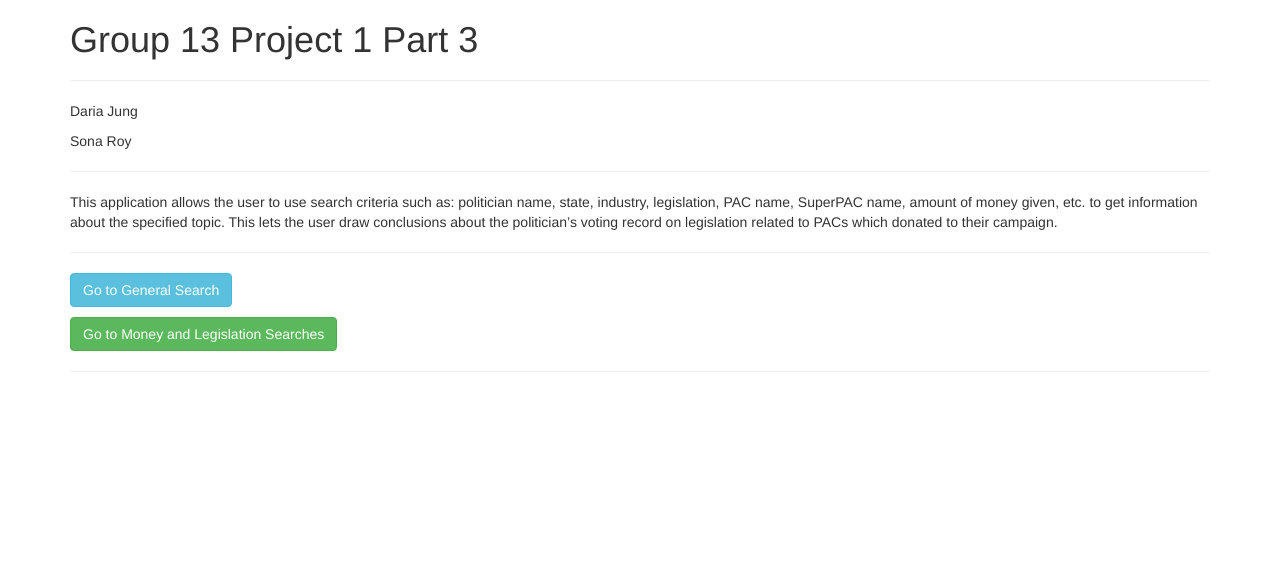
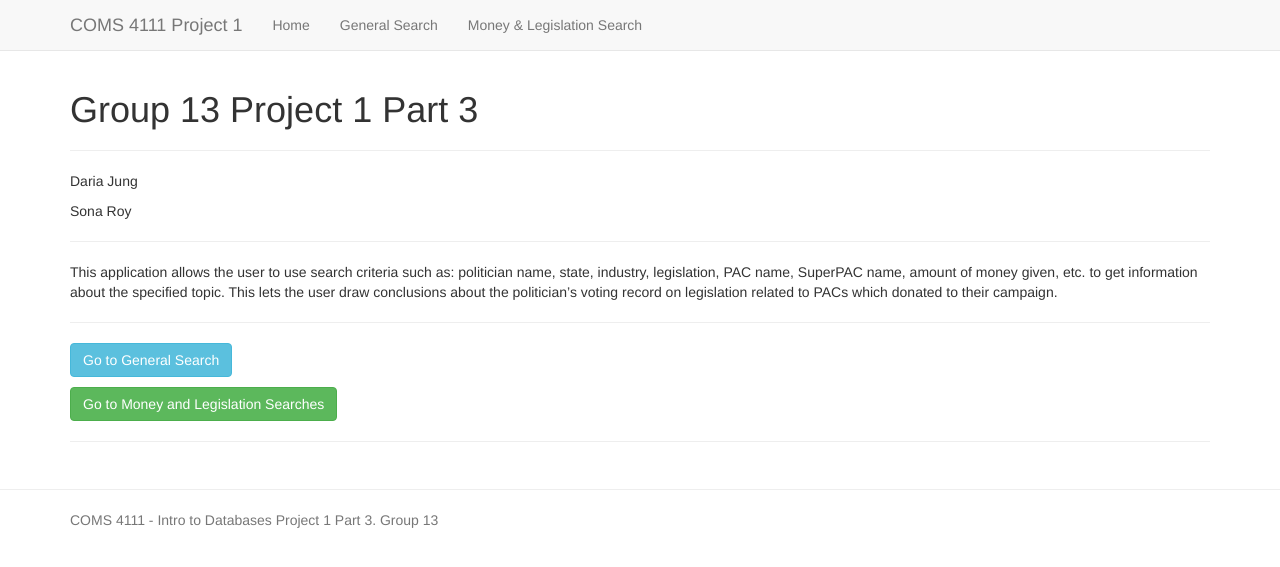
Before and after one commit to dariajung/cs4111-g13, a Flask app: page / in a window 1280 px wide. Shown: the top 567 px of the page. Run offline with Flask 2, Linux system fonts and the light colour scheme; parts of the project's set-up code (start-up, migrations or seed data) failed here and were passed over; some libraries are stand-ins or nearby versions.

Commit message:
add footer and nav

```diff
--- /dev/null
+++ b/webserver/templates/footer.html
@@ -0,0 +1,6 @@
+<hr>
+<footer class="footer">
+	<div class="container">
+		<p class="text-muted">COMS 4111 - Intro to Databases Project 1 Part 3. Group 13</p>
+	</div>
+</footer>
--- a/webserver/templates/header.html
+++ b/webserver/templates/header.html
@@ -6,5 +6,31 @@
 		<meta name="viewport" content="width=device-width, initial-scale=1.0">
 		<title>PROJECT: Group 13 - Part 3</title>
 		<link rel="stylesheet" type="text/css" href="https://maxcdn.bootstrapcdn.com/bootstrap/3.3.6/css/bootstrap.min.css" />
-		<script src="js/modernizr.custom.js"></script>
+		<script type="text/javascript" charset="utf-8" async="" src="https://maxcdn.bootstrapcdn.com/bootstrap/3.3.6/js/bootstrap.min.js"></script>
 	</head>
+
+	<style type="text/css">
+		.container-body { padding-top: 5em; padding-bottom: .5em;}
+	</style>
+
+
+	<nav class="navbar navbar-default navbar-fixed-top">
+      <div class="container">
+        <div class="navbar-header">
+          <button type="button" class="navbar-toggle collapsed" data-toggle="collapse" data-target="#navbar" aria-expanded="false" aria-controls="navbar">
+            <span class="sr-only">Toggle navigation</span>
+            <span class="icon-bar"></span>
+            <span class="icon-bar"></span>
+            <span class="icon-bar"></span>
+          </button>
+          <a class="navbar-brand" href="/">COMS 4111 Project 1</a>
+        </div>
+        <div id="navbar" class="collapse navbar-collapse">
+          <ul class="nav navbar-nav">
+            <li><a href="/">Home</a></li>
+            <li><a href="/search">General Search</a></li>
+            <li><a href="/money_search">Money &amp; Legislation Search</a></li>
+          </ul>
+        </div><!--/.nav-collapse -->
+      </div>
+    </nav>
--- a/webserver/templates/index.html
+++ b/webserver/templates/index.html
@@ -1,6 +1,6 @@
 {% include "header.html" %}
 
-<div class="container">
+<div class="container container-body">
 
   <h1>Group 13 Project 1 Part 3</h1>
   <hr>
@@ -40,3 +40,5 @@
     </div> -->
 
 </div>
+
+{% include "footer.html" %}
--- a/webserver/templates/search_results.html
+++ b/webserver/templates/search_results.html
@@ -1,5 +1,5 @@
 {% include "header.html" %}
-<div class="container">
+<div class="container container-body">
 
 	<!-- Politician search query result -->
 	<div>
```
Also changed, not shown: webserver/templates/money_search.html (+6 -2 lines), webserver/templates/search.html (+7 -1 lines).
